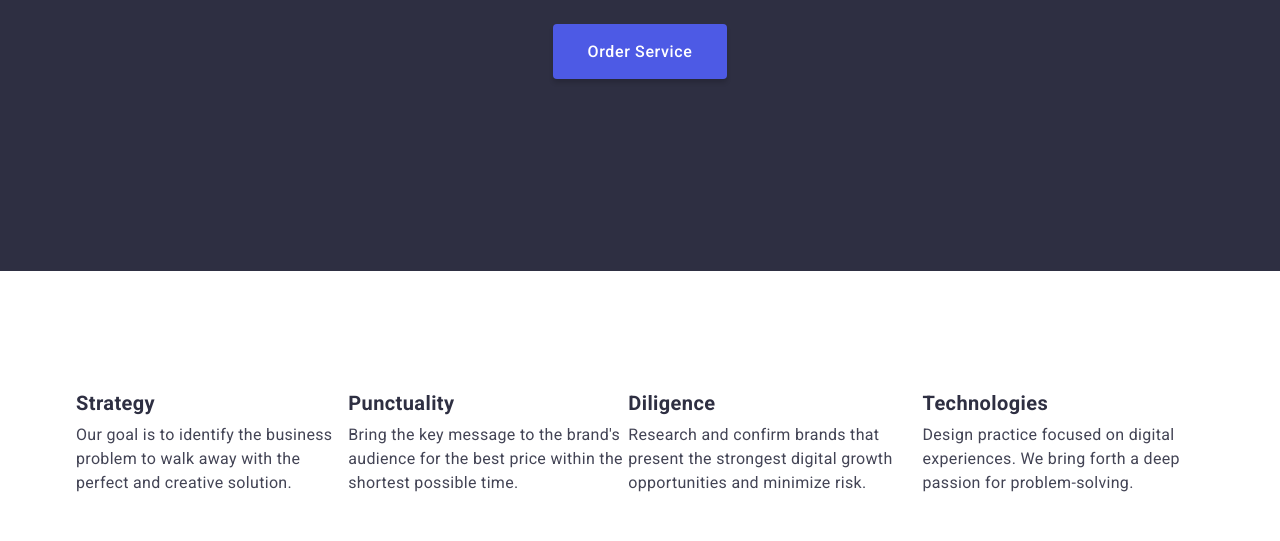
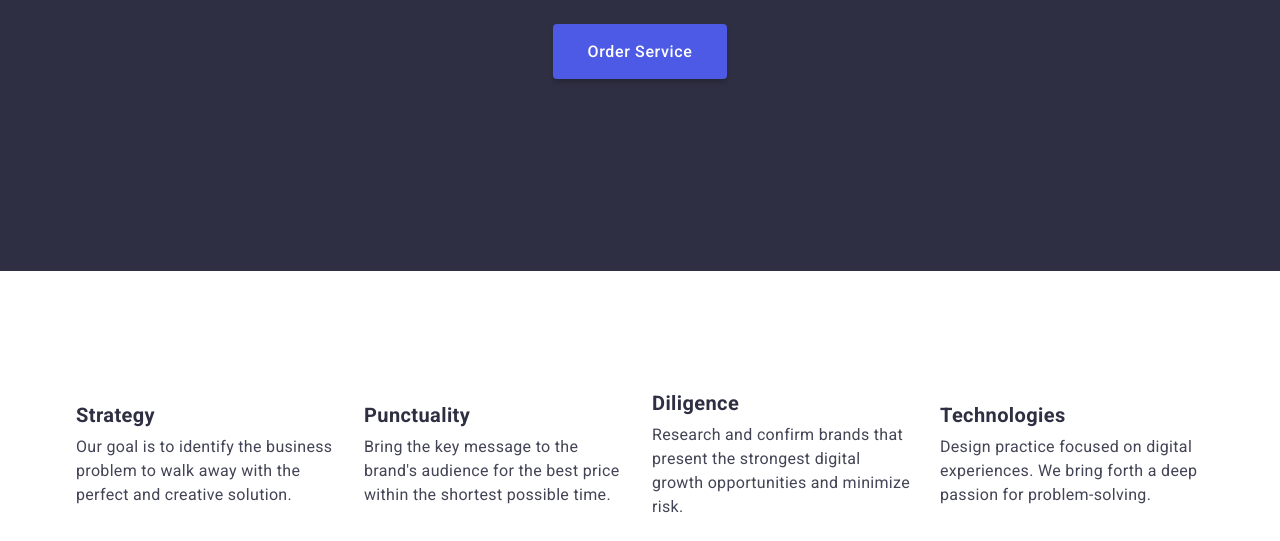
Before and after one commit to PetroShutak/goit-markup-hw-03, a plain HTML site: page index.html in a window 1280 px wide. Shown: the part 411-952 px from the top of the page. Drawn offline with nearby package versions, Linux system fonts and the light colour scheme.

Commit message:
Finish HW#3

```diff
--- a/css/styles.css
+++ b/css/styles.css
@@ -193,10 +193,10 @@ body {
 .adv_dscr {
   display: flex;
   align-items: center;
+  gap: 24px;
 }
 .adv_gap {
-  display: inline-block;
-  column-gap: 24px;
+ flex-basis: calc((100% - 72px) / 4);
 }
 .advantage_section {
   padding-top: 120px;
```
